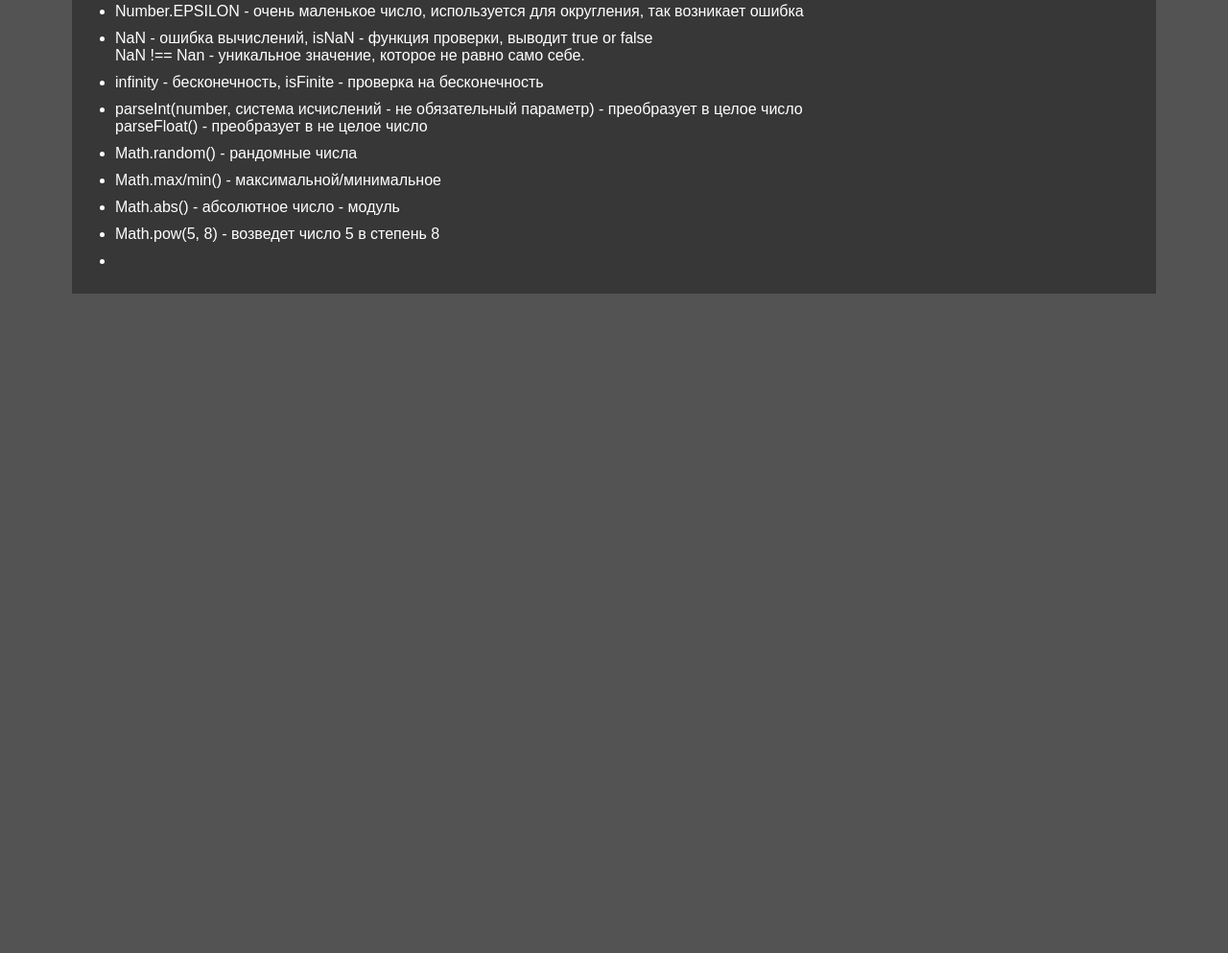
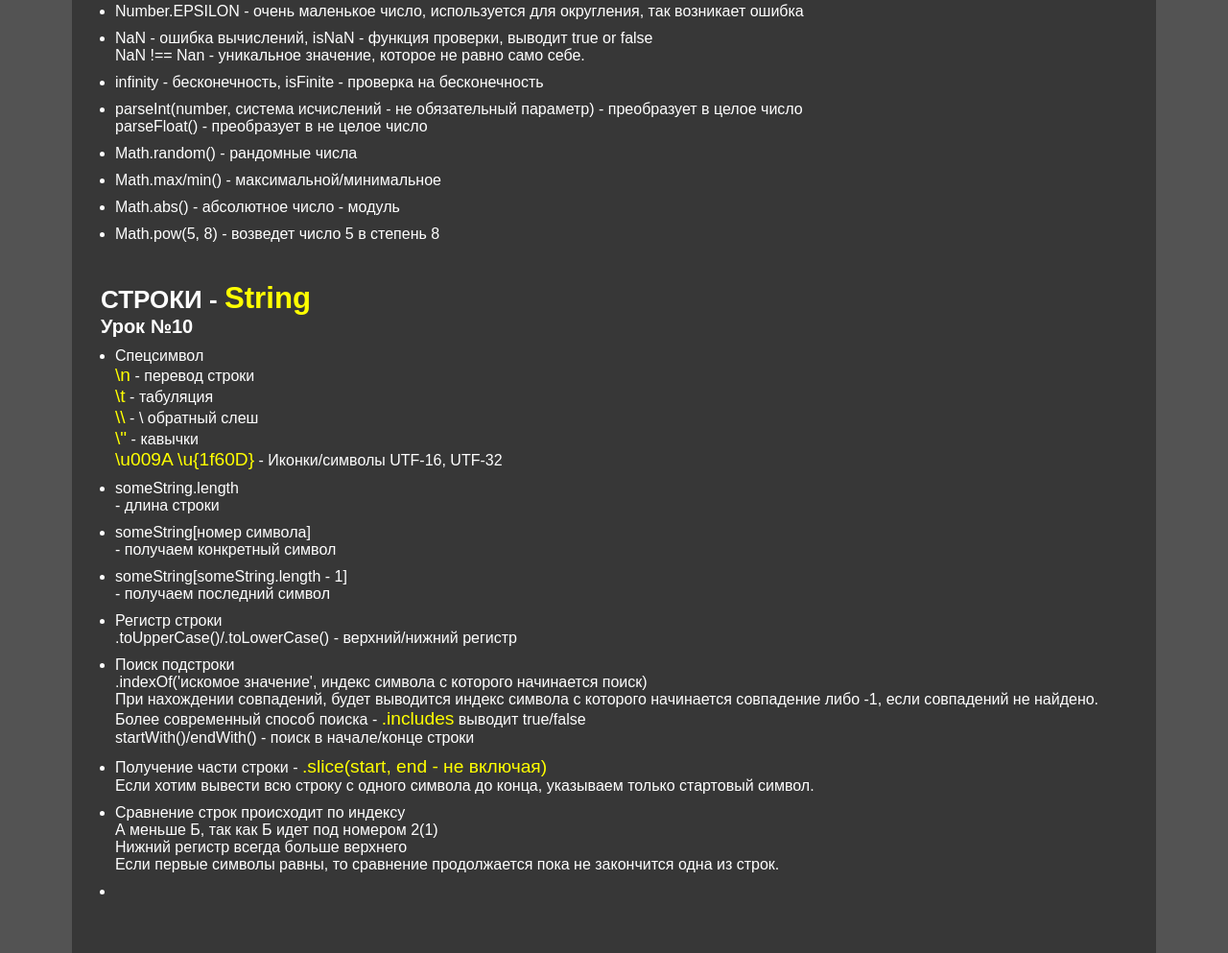
Before and after one commit to Aykivan/FreeLancer-JS, a plain HTML site: page index.html in a window 1280 px wide. Shown: the part 4384-5377 px from the top of the page at 96% size. Before the commit the page ends 4690 px from the top, so only its background shows below. Drawn offline with Linux system fonts and the light colour scheme.

Commit message:
added lesson 10, problem book and modern book

```diff
--- a/index.html
+++ b/index.html
@@ -374,6 +374,54 @@
 						<li>Math.max/min() - максимальной/минимальное</li>
 						<li>Math.abs() - абсолютное число - модуль</li>
 						<li>Math.pow(5, 8) - возведет число 5 в степень 8</li>
+					</ul>
+				</div>
+			</div>
+
+		</div>
+
+		<div class="lesson-ten">
+			<div class="lesson-ten__container">
+				<h2 class="lesson-ten__title title">Строки - <div class="yellow">String</div>
+				</h2>
+				<div class="lesson-ten__sub-title sub-title">урок №10</div>
+				<div class="lesson-ten__text text">
+					<ul>
+						<li>Спецсимвол <br>
+							<div class="yellow">\n</div> - перевод строки <br>
+							<div class="yellow">\t</div> - табуляция <br>
+							<div class="yellow">\\</div> - \ обратный слеш<br>
+							<div class="yellow">\"</div> - кавычки<br>
+							<div class="yellow">\u009A \u{1f60D}</div> - Иконки/символы UTF-16, UTF-32<br>
+						</li>
+						<li>
+							<div class="yello">someString.length</div> - длина строки
+						</li>
+						<li>
+							<div class="yello">someString[номер символа]</div> - получаем конкретный символ
+						</li>
+						<li>
+							<div class="yello">someString[someString.length - 1]</div> - получаем последний символ
+						</li>
+						<li>Регистр строки <br>
+							.toUpperCase()/.toLowerCase() - верхний/нижний регистр
+						</li>
+						<li>Поиск подстроки <br>
+							.indexOf('искомое значение', индекс символа с которого начинается поиск) <br>
+							При нахождении совпадений, будет выводится индекс символа с которого начинается совпадение
+							либо -1, если совпадений не найдено. <br>
+							Более современный способ поиска - <div class="yellow">.includes</div> выводит true/false <br>
+							startWith()/endWith() - поиск в начале/конце строки
+						</li>
+						<li>
+							Получение части строки - <div class="yellow">.slice(start, end - не включая)</div><br>
+							Если хотим вывести всю строку с одного символа до конца, указываем только стартовый символ.
+						</li>
+						<li>Сравнение строк происходит по индексу <br>
+							А меньше Б, так как Б идет под номером 2(1) <br>
+							Нижний регистр всегда больше верхнего <br>
+							Если первые символы равны, то сравнение продолжается пока не закончится одна из строк.
+						</li>
 						<li></li>
 					</ul>
 				</div>
@@ -381,7 +429,10 @@
 
 		</div>
 
+
 		<script src="./js/script.js"></script>
+		<script src="./js/problemBook.js"></script>
+		<script src="./js/modernBook.js"></script>
 </body>
 
 </html>
--- a/scss/blocks/_lesson-one.scss
+++ b/scss/blocks/_lesson-one.scss
@@ -3,7 +3,11 @@
 .lesson-five,
 .lesson-six,
 .lesson-seven,
-.lesson-eight {
+.lesson-eight,
+.lesson-nine,
+.lesson-ten,
+.lesson-eleven,
+.lesson-twelve {
 	margin: 0px 0px 40px 0px;
 
 	// .lesson-one__container
```
Also changed, not shown: js/modernBook.js (added, +22 -0 lines), js/problemBook.js (added, +27 -0 lines), js/script.js (+42 -0 lines), css/style.css, css/style.min.css.
